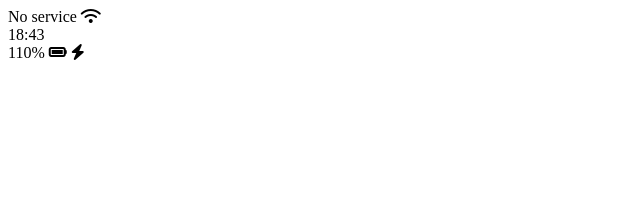
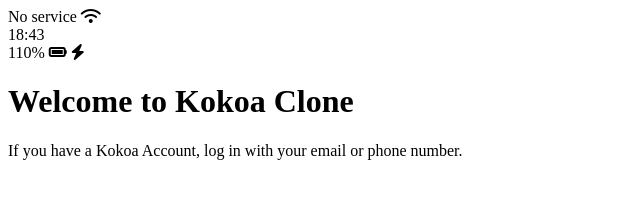
Before and after one commit to PeterParkerBC/kokoa-clone-2022, a plain HTML site: page index.html in a window 1280 px wide. Shown: the whole page, without its empty margins (0-640 px from the left). Drawn offline with Linux system fonts and the light colour scheme.

Commit message:
updated: welcoming-information

```diff
--- a/index.html
+++ b/index.html
@@ -4,7 +4,7 @@
     <meta charset="UTF-8" />
     <meta http-equiv="X-UA-Compatible" content="IE=edge" />
     <meta name="viewport" content="width=device-width, initial-scale=1.0" />
-    <title>Welcome to Kokoa Talk</title>
+    <title>Welcome to Kokoa Clone</title>
   </head>
   <body>
     <div class="status-bar">
@@ -21,6 +21,11 @@
         <i class="fa-solid fa-bolt"></i>
       </div>
     </div>
+
+    <header class="welcome-header">
+<h1 class="welcome-header__title">Welcome to Kokoa Clone</h1>
+<p class="welcome-header__text">If you have a Kokoa Account, log in with your email or phone number.</p>
+    </header>
     <script
       src="https://kit.fontawesome.com/55d7d4196f.js"
       crossorigin="anonymous"
```
